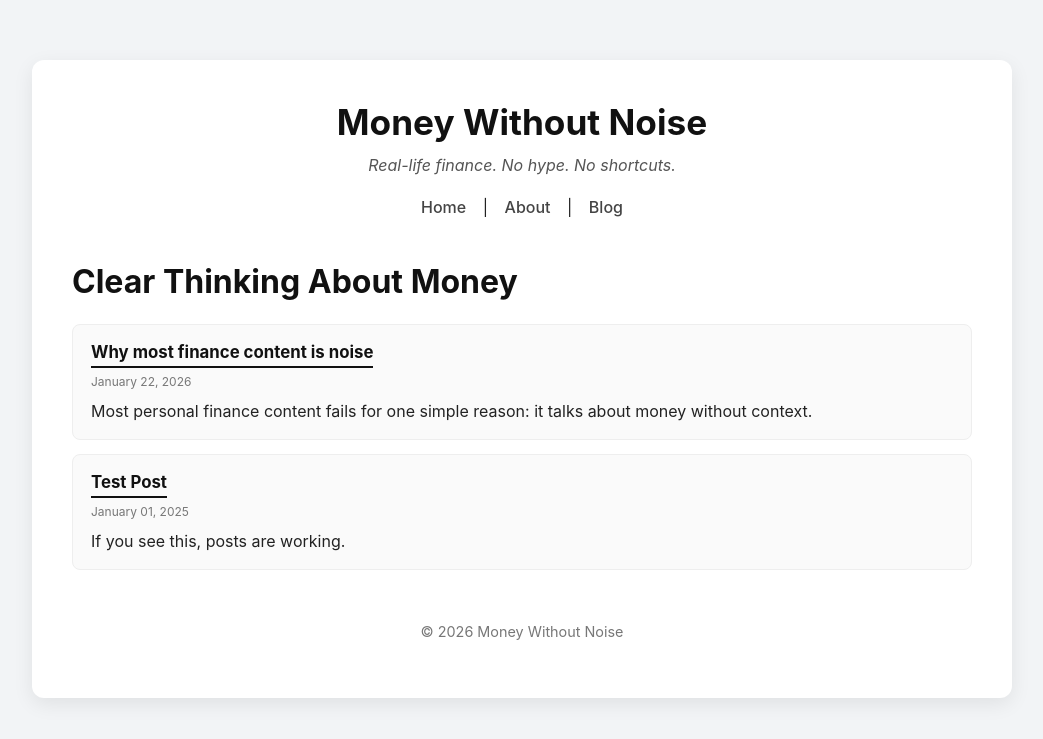
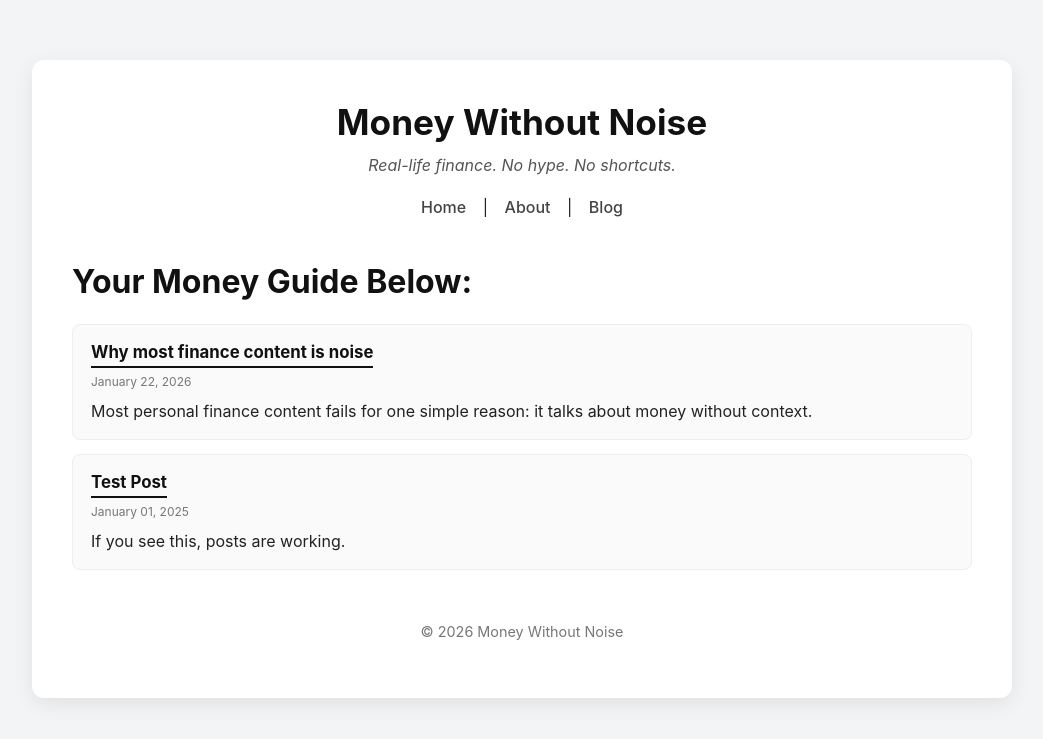
Before and after one commit to HarieshMK/HarieshMK.github.io, a Jekyll site: the page built from blog.html, in a window 1280 px wide. Shown: the top 739 px of the page, without its empty margins (118-1161 px from the left). Built offline with Jekyll 4.4.1, drawn with Linux system fonts in a browser that asks for light colours.

Commit message:
Update blog.html

```diff
--- a/blog.html
+++ b/blog.html
@@ -3,7 +3,7 @@ layout: default
 title: Blog
 ---
 
-<h1>Clear Thinking About Money</h1>
+<h1>Your Money Guide Below:</h1>
 
 <div class="blog-list">
   {% for post in site.posts %}
```
